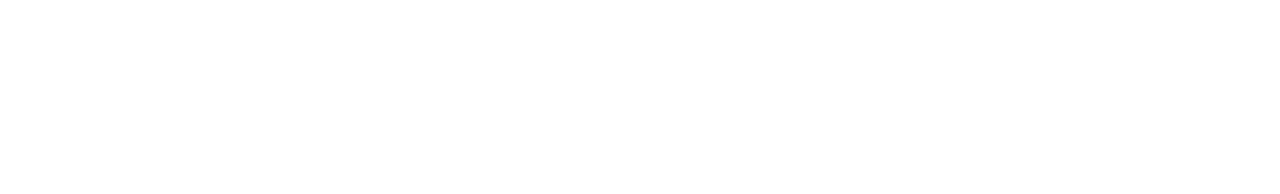
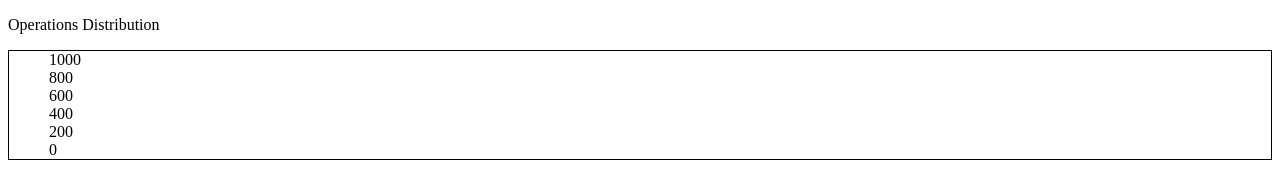
Before and after one commit to xinlei55555/CONUHACKSVII, a website: page frontend/index.html in a window 1280 px wide. Drawn offline with Linux system fonts and the light colour scheme.

Commit message:
node setup for tailwind

```diff
--- a/frontend/index.html
+++ b/frontend/index.html
@@ -4,9 +4,27 @@
     <meta charset="UTF-8" />
     <meta http-equiv="X-UA-Compatible" content="IE=edge" />
     <meta name="viewport" content="width=device-width, initial-scale=1.0" />
+    <link rel="stylesheet" href="styles.css" />
     <title>Document</title>
   </head>
   <body>
+    <!-- Bar Graph -->
+    <div>
+      <div>
+        <p>Operations Distribution</p>
+        <div id="graph">
+          <ul id="y-axis">
+            <li class="number">1000</li>
+            <li class="number">800</li>
+            <li class="number">600</li>
+            <li class="number">400</li>
+            <li class="number">200</li>
+            <li class="number">0</li>
+          </ul>
+          <div class="vertical-lign"></div>
+        </div>
+      </div>
+    </div>
     <script type="text/javascript" src="main.js"></script>
   </body>
 </html>
--- /dev/null
+++ b/frontend/styles.css
@@ -0,0 +1,10 @@
+ul {
+  list-style: none;
+  border: 1px solid;
+  display: flex;
+  flex-direction: column;
+  /* align-items: end; */
+}
+
+li .number {
+}
```
Also changed, not shown: package.json (added, +19 -0 lines).
